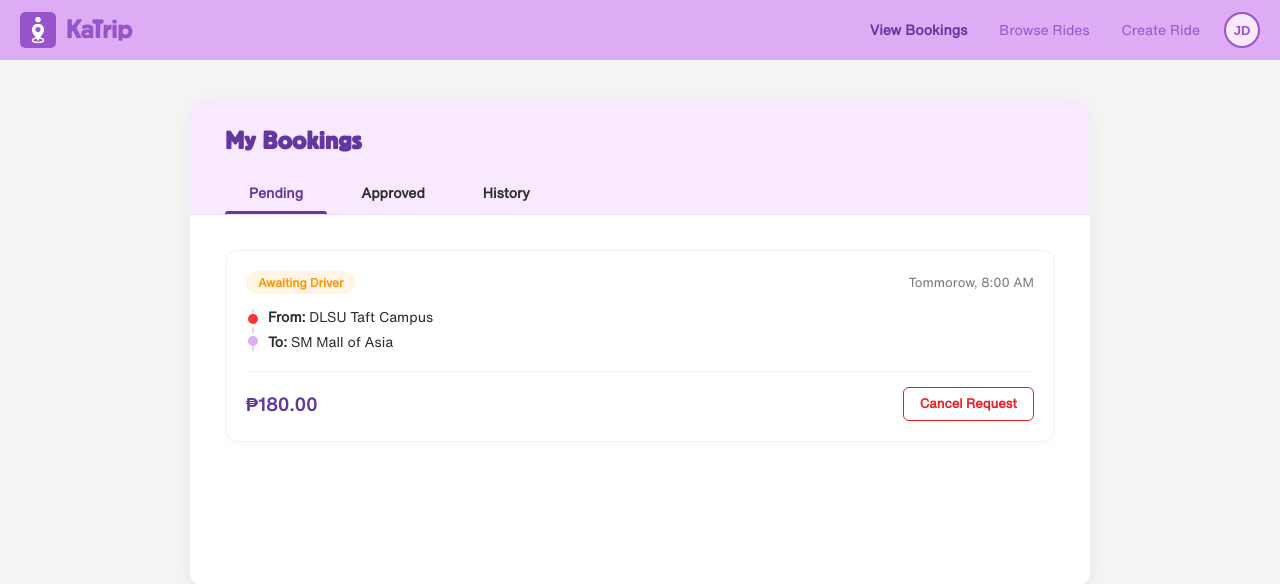
After one commit to krismalayao/CCDEVAP-S16-2-KaTrip, a PHP site: page /passenger/myBookings.html in a window 1280 px wide. The commit adds this page. Shown: the top 584 px of the page. Run offline with PHP 8.4, Linux system fonts and the light colour scheme.

Commit message:
ADDED: My Bookings Page for Passenger

```diff
--- /dev/null
+++ b/frontEnd/components/bookings.js
@@ -0,0 +1,19 @@
+document.addEventListener("DOMContentLoaded", () => {
+    const tabs = document.querySelectorAll(".tab-btn");
+    const panels = document.querySelectorAll(".tab-panel");
+
+    tabs.forEach(tab => {
+        tab.addEventListener("click", () => {
+            const target = tab.dataset.tab;
+
+            tabs.forEach(t => t.classList.toggle("active", t === tab));
+            panels.forEach(p => p.classList.toggle("active", p.id === target));
+        });
+    });
+
+    // document.querySelectorAll(".history-booking-card").forEach(card => {
+    //     card.addEventListener("click", () => {
+    //         window.location.href = `booking-details.html?id=${card.dataset.bookingId}`;
+    //     });
+    // });
+});
--- a/frontEnd/components/navbar.js
+++ b/frontEnd/components/navbar.js
@@ -6,7 +6,7 @@ document.getElementById('navbar-mount').innerHTML = `
             <span class="nav-logo-text">KaTrip</span>
         </a>
         <nav class="nav-links">
-            <a class="nav-link" href="#">View Bookings</a>
+            <a class="nav-link" href="myBookings.html">View Bookings</a>
             <a class="nav-link" href="#">Browse Rides</a>
             <a class="nav-link" href="#">Create Ride</a>
         </nav>
--- /dev/null
+++ b/frontEnd/passenger/myBookings.html
@@ -0,0 +1,101 @@
+<!DOCTYPE html>
+<html lang="en">
+    <head>
+        <meta charset="UTF-8">
+        <meta name="viewport" content="width=device-width, initial-scale=1.0">
+        <title>KaTrip - My Bookings</title>
+        <link rel="stylesheet" href="../style/style.css">
+        <link rel="icon" type="image/svg+xml" href="../src/images/katrip_logo.svg">
+    </head>
+    <body class="passenger-bookings-body">
+        <div id="navbar-mount"></div>
+
+        <div class="bookings-container">
+            <section class="bookings-header">
+                <h2>My Bookings</h2>
+                <div class="bookings-tabs">
+                    <button class="tab-btn active" data-tab="pending">Pending</button>
+                    <button class="tab-btn" data-tab="approved">Approved</button>
+                    <button class="tab-btn" data-tab="history">History</button>
+                </div>
+            </section>
+
+            <section class="bookings-content">
+
+                <div class="tab-panel active" id="pending">
+                    <div class="booking-card">
+                        <div class="booking-card-header">
+                            <span class="status-badge pending">Awaiting Driver</span>
+                            <span class="booking-date">Tommorow, 8:00 AM</span>
+                        </div>
+                        <div class="booking-route">
+                            <div class="route-point"><span class="dot pickup"></span><strong>From:</strong> DLSU Taft Campus</div>
+                            <div class="route-point"><span class="dot destination"></span><strong>To:</strong> SM Mall of Asia</div>
+                        </div>
+                        <div class="booking-card-footer">
+                            <span class="booking-price">₱180.00</span>
+                            <button class="cancel-booking-btn">Cancel Request</button>
+                        </div>
+                    </div>
+                </div>
+
+                <div class="tab-panel" id="approved">
+                    <div class="booking-card history-booking-card" data-booking-id="B102">
+                        <div class="booking-card-header">
+                            <span class="status-badge approved">Driver Matched</span>
+                            <span class="booking-date">Today, 2:30 PM</span>
+                        </div>
+                        <div class="booking-route">
+                            <div class="route-point"><span class="dot pickup"></span><strong>From:</strong> Buendia Station</div>
+                            <div class="route-point"><span class="dot destination"></span><strong>To:</strong> DLSU Taft Campus</div>
+                        </div>
+                        <div class="driver-info-snippet">
+                            <div class="driver-avatar-mini"></div>
+                            <div>
+                                <p class="driver-name">Jose Garcia</p>
+                                <small class="vehicle-plate">Honda City • ABC 1234</small>
+                            </div>
+                        </div>
+                        <div class="booking-card-footer">
+                            <span class="booking-price">₱120.00</span>
+                            <a href="tel:09171234567" class="contact-driver-btn" onclick="event.stopPropagation();">Contact Driver</a>
+                        </div>
+                    </div>
+                </div>
+
+                <div class="tab-panel" id="history">
+                    <div class="booking-card completed history-booking-card" data-booking-id="B101">
+                        <div class="booking-card-header">
+                            <span class="status-badge completed">Completed</span>
+                            <span class="booking-date">2026-06-10</span>
+                        </div>
+                        <div class="booking-route">
+                            <div class="route-point"><span class="dot pickup"></span><strong>From:</strong> Malate, Manila</div>
+                            <div class="route-point"><span class="dot destination"></span><strong>To:</strong> Banaue, Quezon City</div>
+                        </div>
+                        <div class="booking-card-footer">
+                            <span class="booking-price">₱210.00</span>
+                        </div>
+                    </div>
+                    <div class="booking-card completed history-booking-card" data-booking-id="B101">
+                        <div class="booking-card-header">
+                            <span class="status-badge completed">Completed</span>
+                            <span class="booking-date">2026-06-08</span>
+                        </div>
+                        <div class="booking-route">
+                            <div class="route-point"><span class="dot pickup"></span><strong>From:</strong> Intramuros, Manila</div>
+                            <div class="route-point"><span class="dot destination"></span><strong>To:</strong> DLSU Taft Campus</div>
+                        </div>
+                        <div class="booking-card-footer">
+                            <span class="booking-price">₱210.00</span>
+                        </div>
+                    </div>
+                </div>
+
+            </section>
+        </div>
+
+        <script src="../components/navbar.js"></script>
+        <script src="../components/bookings.js"></script>
+    </body>
+</html>
--- a/frontEnd/passenger/passengerProfile.html
+++ b/frontEnd/passenger/passengerProfile.html
@@ -8,6 +8,7 @@
         <link rel="icon" type="image/svg+xml" href="../src/images/katrip_logo.svg">
     </head>
     <body class="passenger-profile-body">
+        <!-- TO DO: Change Nav Bar -->
         <div id="navbar-mount"></div>
 
         <div class="profile-container">
@@ -18,7 +19,7 @@
                         <span class="theme-slider"></span>
                     </label>
                 </div>
-
+                <!-- TO DO: Add Option to Change Avatar -->
                 <div class="profile-avatar">
                     <button class="avatar-edit-btn">
                     </button>
--- a/frontEnd/style/style.css
+++ b/frontEnd/style/style.css
@@ -1426,5 +1426,269 @@ body {
         width: 100%;
     }
 }
-
 /* END OF PASSENGER PROFILE */
+
+/* Passenger Bookings Page */
+.bookings-container {
+    max-width: 900px;
+    width: 90%;
+    margin: 40px auto 50px auto;
+    background: var(--bg-card);
+    border-radius: 12px;
+    box-shadow: 0 4px 15px rgba(0, 0, 0, 0.05);
+    overflow: hidden;
+    box-sizing: border-box;
+}
+
+.bookings-header {
+    background-color: var(--purple-faint);
+    padding: 30px 35px 0 35px;
+    border-bottom: 1px solid rgba(152, 84, 203, 0.1);
+}
+
+.bookings-header h2 {
+    font-size: 26px;
+    margin: 0 0 20px 0;
+    letter-spacing: 0.5px;
+    color: var(--purple-dark);
+    font-family: 'Bloc', system-ui, sans-serif;
+}
+
+.bookings-tabs {
+    display: flex;
+    gap: 10px;
+}
+
+.tab-btn {
+    background: none;
+    border: none;
+    padding: 12px 24px;
+    font-family: 'Helvetica Now', sans-serif;
+    font-size: 14px;
+    font-weight: bold;
+    color: var(--grey-text);
+    cursor: pointer;
+    position: relative;
+    transition: color 0.2s ease;
+}
+
+.tab-btn:hover {
+    color: var(--purple);
+}
+
+.tab-btn.active {
+    color: var(--purple-dark);
+}
+
+.tab-btn.active::after {
+    content: "";
+    position: absolute;
+    bottom: 0;
+    left: 0;
+    width: 100%;
+    height: 3px;
+    background-color: var(--purple-dark);
+    border-top-left-radius: 3px;
+    border-top-right-radius: 3px;
+}
+
+.bookings-content {
+    padding: 35px;
+    min-height: 300px;
+}
+
+.tab-panel {
+    display: none;
+    flex-direction: column;
+    gap: 20px;
+}
+
+.tab-panel.active {
+    display: flex;
+}
+
+.booking-card {
+    background-color: #ffffff;
+    border: 1px solid #eef0f4;
+    border-radius: 12px;
+    padding: 20px;
+    box-shadow: 0 2px 6px rgba(0,0,0,0.02);
+    display: flex;
+    flex-direction: column;
+    gap: 15px;
+    transition: transform 0.2s ease, border-color 0.2s ease, box-shadow 0.2s ease;
+}
+
+.booking-card:hover {
+    transform: translateY(-2px);
+    box-shadow: 0 4px 12px rgba(0,0,0,0.04);
+}
+
+.booking-card.history-booking-card {
+    cursor: pointer;
+}
+
+.booking-card.history-booking-card:hover {
+    border-color: var(--purple-light);
+    transform: translateY(-3px);
+}
+
+.booking-card-header {
+    display: flex;
+    justify-content: space-between;
+    align-items: center;
+}
+
+.booking-date {
+    font-size: 13px;
+    color: #777;
+    font-weight: 500;
+}
+
+.status-badge {
+    padding: 4px 12px;
+    border-radius: 20px;
+    font-size: 12px;
+    font-weight: bold;
+}
+
+.status-badge.pending {
+    background-color: #fff4e5;
+    color: #ff9800;
+}
+
+.status-badge.approved {
+    background-color: #e8f5e9;
+    color: var(--success);
+}
+
+.status-badge.completed {
+    background-color: #f5f5f5;
+    color: #666;
+}
+
+.booking-route {
+    display: flex;
+    flex-direction: column;
+    gap: 8px;
+    border-left: 2px dashed #ddd;
+    margin-left: 6px;
+    padding-left: 14px;
+    position: relative;
+}
+
+.route-point {
+    font-size: 14px;
+    color: var(--grey-text);
+}
+
+.dot {
+    position: absolute;
+    left: -6px;
+    width: 10px;
+    height: 10px;
+    border-radius: 50%;
+    background-color: #ccc;
+}
+
+.dot.pickup {
+    top: 5px;
+    background-color: var(--pickup);
+}
+
+.dot.destination {
+    bottom: 5px;
+    background-color: var(--destination);
+}
+
+.driver-info-snippet {
+    display: flex;
+    align-items: center;
+    gap: 12px;
+    background-color: var(--purple-faint);
+    padding: 10px 15px;
+    border-radius: 8px;
+    margin-top: 5px;
+}
+
+.driver-avatar-mini {
+    width: 36px;
+    height: 36px;
+    border-radius: 50%;
+    background: var(--purple-light) url('../src/images/avatar-icon-placeholder.png') no-repeat center;
+    background-size: 80%;
+}
+
+.driver-name {
+    margin: 0;
+    font-size: 14px;
+    font-weight: bold;
+    color: var(--purple-dark);
+}
+
+.vehicle-plate {
+    color: #555;
+    font-size: 12px;
+}
+
+.booking-card-footer {
+    display: flex;
+    justify-content: space-between;
+    align-items: center;
+    border-top: 1px solid #f5f5f5;
+    padding-top: 15px;
+    margin-top: 5px;
+}
+
+.booking-price {
+    font-size: 18px;
+    font-weight: bold;
+    color: var(--purple-dark);
+    font-family: 'Helvetica Now', sans-serif;
+}
+
+.cancel-booking-btn, .contact-driver-btn {
+    font-family: 'Helvetica Now', sans-serif;
+    font-size: 13px;
+    font-weight: bold;
+    padding: 8px 16px;
+    border-radius: 6px;
+    cursor: pointer;
+    text-decoration: none;
+    transition: all 0.2s ease;
+}
+
+.cancel-booking-btn {
+    background-color: transparent;
+    border: 1px solid var(--danger);
+    color: var(--danger);
+}
+
+.cancel-booking-btn:hover {
+    background-color: var(--danger);
+    color: white;
+}
+
+.contact-driver-btn {
+    background-color: var(--purple);
+    border: none;
+    color: white;
+}
+
+.contact-driver-btn:hover {
+    background-color: var(--purple-dark);
+}
+
+@media (max-width: 768px) {
+    .bookings-header {
+        padding: 20px 20px 0 20px;
+    }
+    .bookings-content {
+        padding: 20px;
+    }
+    .tab-btn {
+        padding: 10px 14px;
+        font-size: 13px;
+    }
+}
+/* END OF MY BOOKINGS */
```
